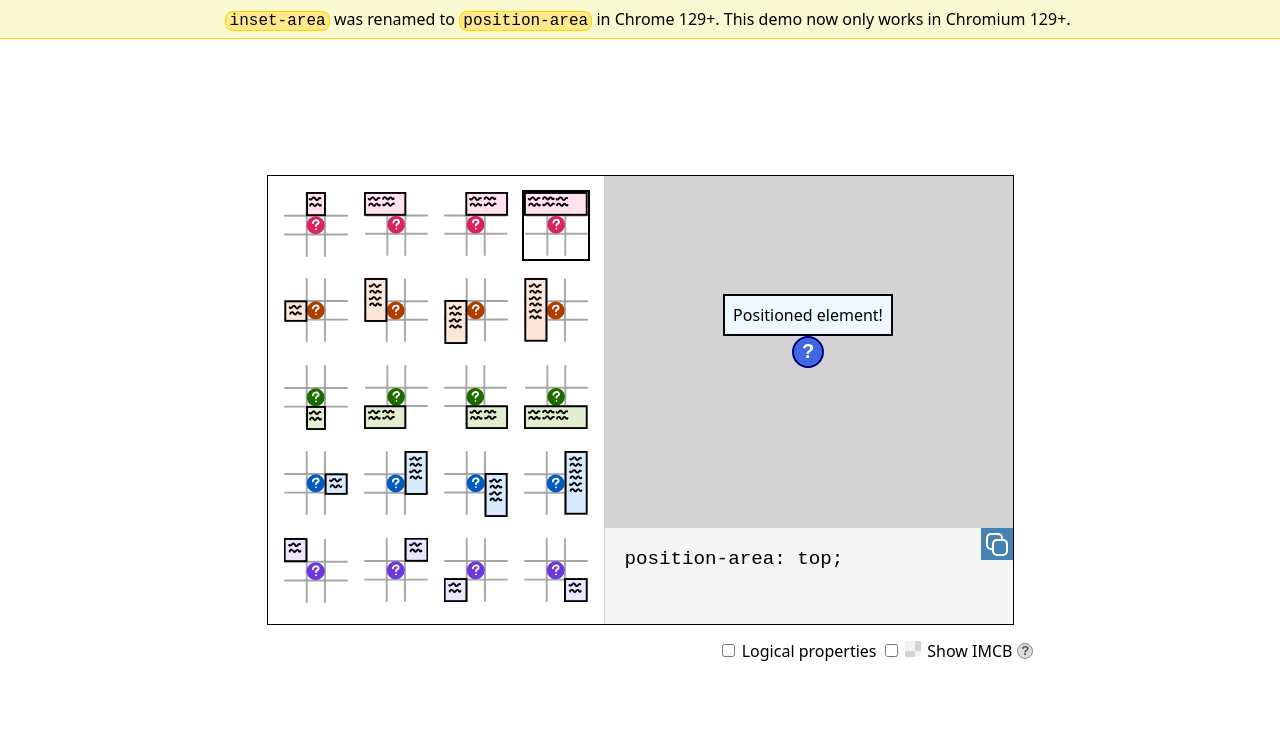
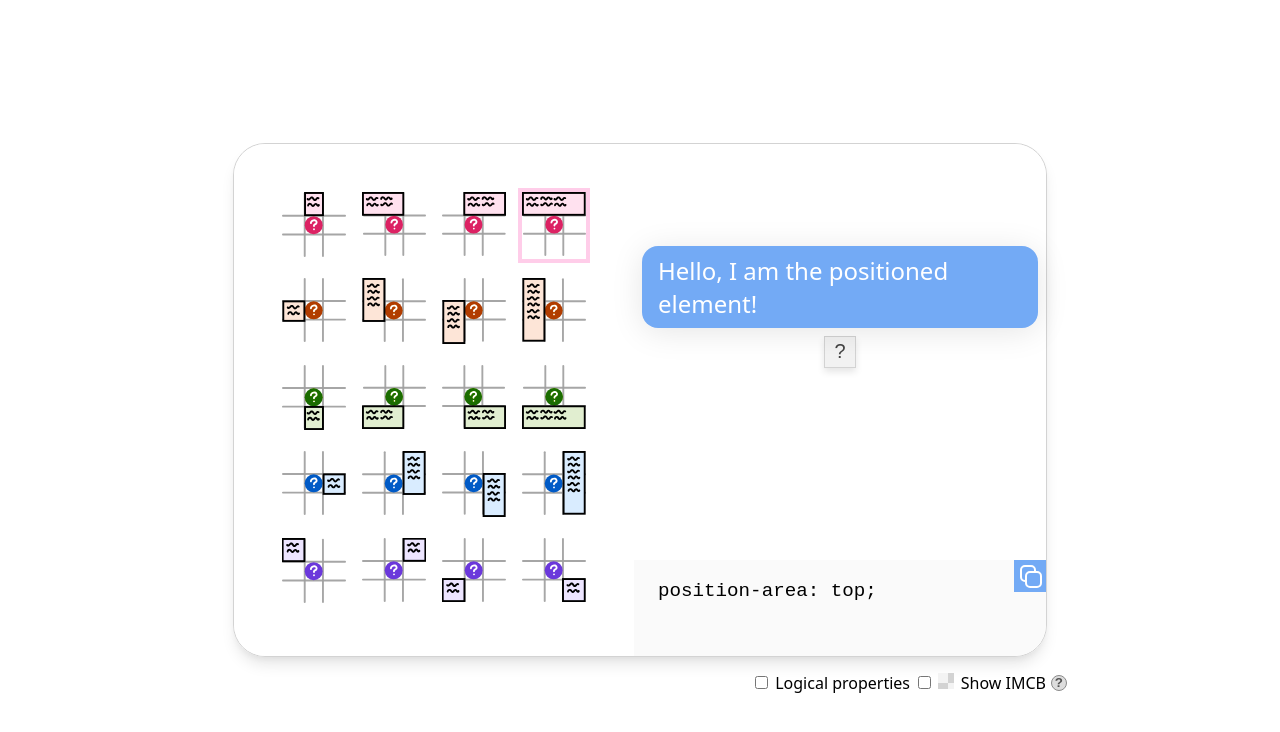
Before and after one commit to una/anchor-tool, a plain HTML site: page index.html in a window 1280 px wide. Drawn offline with Linux system fonts and the light colour scheme.

Commit message:
makeover

```diff
--- a/index.html
+++ b/index.html
@@ -18,7 +18,7 @@
 </head>
 <body>
   <div class="note">
-    <code>inset-area</code> was renamed to <code>position-area</code> in Chrome 129+. This demo now only works in Chromium 129+.
+    Your browser does not support the CSS anchor positioning API. This tool is for demonstration purposes only.
   </div>
 
   <div class="key-and-demo">
@@ -191,7 +191,7 @@
           <p aria-hidden="true">?</p>
           <p class="sr-only">Open Tooltip</p>
         </button>
-        <div class="tooltip top" id="my-tooltip" contenteditable style="position-area: top;">Positioned element!</div>
+        <div class="tooltip top" id="my-tooltip" contenteditable style="position-area: top;">Hello, I am the positioned element!</div>
         <div id="imcb-visualizer" class="checkered-bg" style="position-area: top;"></div>
       </div>
       <div class="code-area">
--- a/style.css
+++ b/style.css
@@ -1,11 +1,27 @@
+:root {
+  color-scheme: light dark;
+}
+
+@supports (position-area: top) {
+  .note {
+    display: none;
+  }
+}
+
 .tooltip {
-  background: aliceblue;
-  border: 2px solid;
-  padding: 0.5rem;
+  background: #73aaf5;
+  border-radius: 1rem;
+  padding: 0.5rem 1rem;
   position: absolute;
   view-transition-name: --tooltip; /* double dash is optional */
   position-anchor: --tooltip;
   z-index: 1;
+  color: white;
+  box-shadow: rgba(0, 0, 0, 0.1) 0px 4px 32px 0px;
+  border: none;
+  font-weight: 300;
+  font-size: 1.5rem;
+  margin: 0.5rem;
 }
 
 ::view-transition-old(--tooltip),
@@ -15,17 +31,19 @@
 
 #anchor-btn {
   --btn-size: 2rem;
-  background: royalblue;
-  color: white;
+  color: #444444;
   font-size: calc(var(--btn-size) - 0.75rem);
-  border-radius: var(--btn-size);
+  /* border-radius: var(--btn-size); */
   height: var(--btn-size);
   width: var(--btn-size);
-  font-weight: 800;
-  display: grid;
   place-content: center;
-  border: 2px solid navy;
   anchor-name: --tooltip;
+  display: flex;
+  justify-content: center;
+  align-items: center;
+  box-shadow: rgba(0, 0, 0, 0.1) 0px 4px 7px 0px;
+  border: 1px solid lightgray;
+  background: #f2f2f2;
 }
 
 #imcb-visualizer {
@@ -69,10 +87,13 @@
 .key-and-demo {
   display: grid;
   grid-template-columns: auto auto;
-  border: 1px solid;
+  border: 1px solid light-dark(lightgray, #2d2f2f);
   position: relative;
   bottom: 0;
   top: 2rem;
+  border-radius: 2rem;
+  box-shadow: rgba(0, 0, 0, 0) 0px 0px 0px 0px, rgba(0, 0, 0, 0) 0px 0px 0px 0px, rgba(0, 0, 0, 0.1) 0px 10px 15px -3px, rgba(0, 0, 0, 0.05) 0px 4px 6px -2px;
+
 
   @media (width <= 768px) {
     grid-template-columns: 1fr;
@@ -90,17 +111,19 @@
   top: 0;
   left: 0;
   display: grid;
-  background: white;
+  background: light-dark(white, #181e1f);
   grid-template-columns: repeat(4, 1fr);
   gap: 1rem;
-  padding: 1rem;
   margin: 0;
   width: max-content;
   justify-self: end;
   z-index: 1;
+  border-radius: 2rem 0 0 2rem;
+  padding: 3rem;
 
   @media (width <= 768px) {
     justify-self: center;
+    border-radius: 2rem 2rem 0 0;
   }
 }
 
@@ -113,20 +136,32 @@
   border: none;
   width: 4rem;
   padding: 0;
+  outline: 0px solid #bce0f7;
+  transition: outline 0.2s ease;
+
+  &.active {
+    outline: 4px solid #bce0f7;
+  }
+
+  @media (width <= 768px) {
+    width: clamp(3rem, 15dvw, 5rem);
+  }
 }
 
 .code-area {
   font-family: monospace;
   padding: 1.25rem;
-  background: whitesmoke;
-  border-left: 1px solid lightgray;
   position: relative;
   font-size: 1.2rem;
   width: 23rem;
   height: 3.5rem;
+  padding-left: 1.5rem;
+  background: light-dark(#fafafa, #293032);
+  border-radius: 0 0 2rem 0;
 
   @media (width <= 768px) {
-    width: 19rem;
+    width: calc(100% - 2.8rem);
+    border-radius: 0 0 2rem 2rem;
   }
 }
 
@@ -136,12 +171,13 @@
   top: 0;
   width: 2rem;
   height: 2rem;
-  background-color: steelblue;
+  background-color: #73aaf5;
   color: white;
   border: none;
   padding: 0.5rem;
   transition: background-color 0.25s;
   view-transition-name: code;
+
 }
 
 .copy-button:hover,
@@ -232,8 +268,7 @@ body {
 
   @media (width <= 768px) {
     height: auto;
-    padding-top: 4rem;
-    padding-bottom: 6rem;
+    margin-bottom: 6rem;
   }
 }
 
@@ -257,7 +292,8 @@ img {
 }
 
 .containing-block {
-  background: lightgray;
+  background: light-dark(white, #181e1f);
+  border-radius: 0rem 2rem 0 0;
   height: calc(100% - 6rem);
   display: grid;
   place-items: center;
@@ -268,11 +304,8 @@ img {
 
   @media (width <= 768px) {
     min-width: 18rem;
+    border-radius: 0;
   }
-}
-
-.active {
-  outline: 2px solid;
 }
 
 .note {
```
